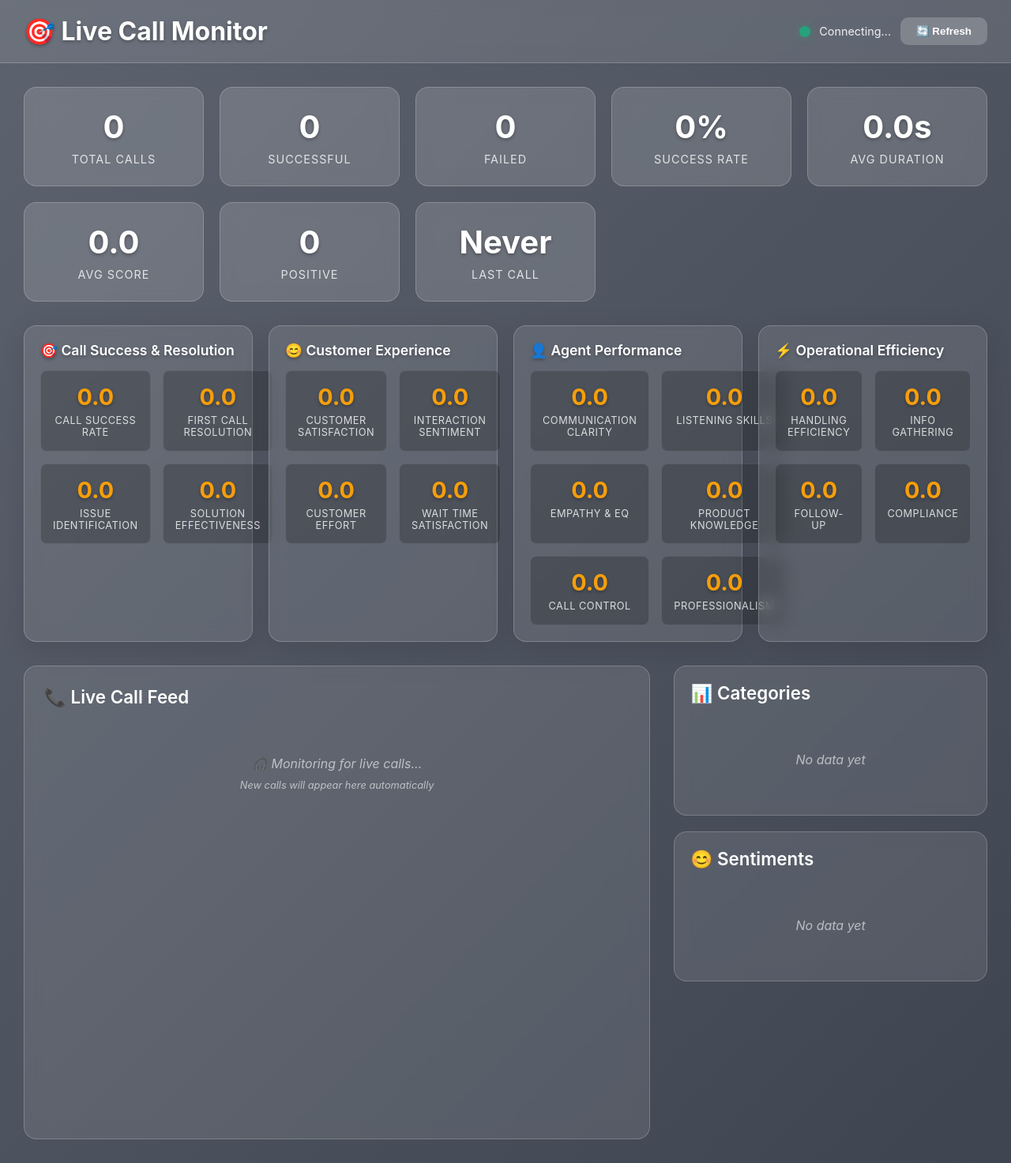
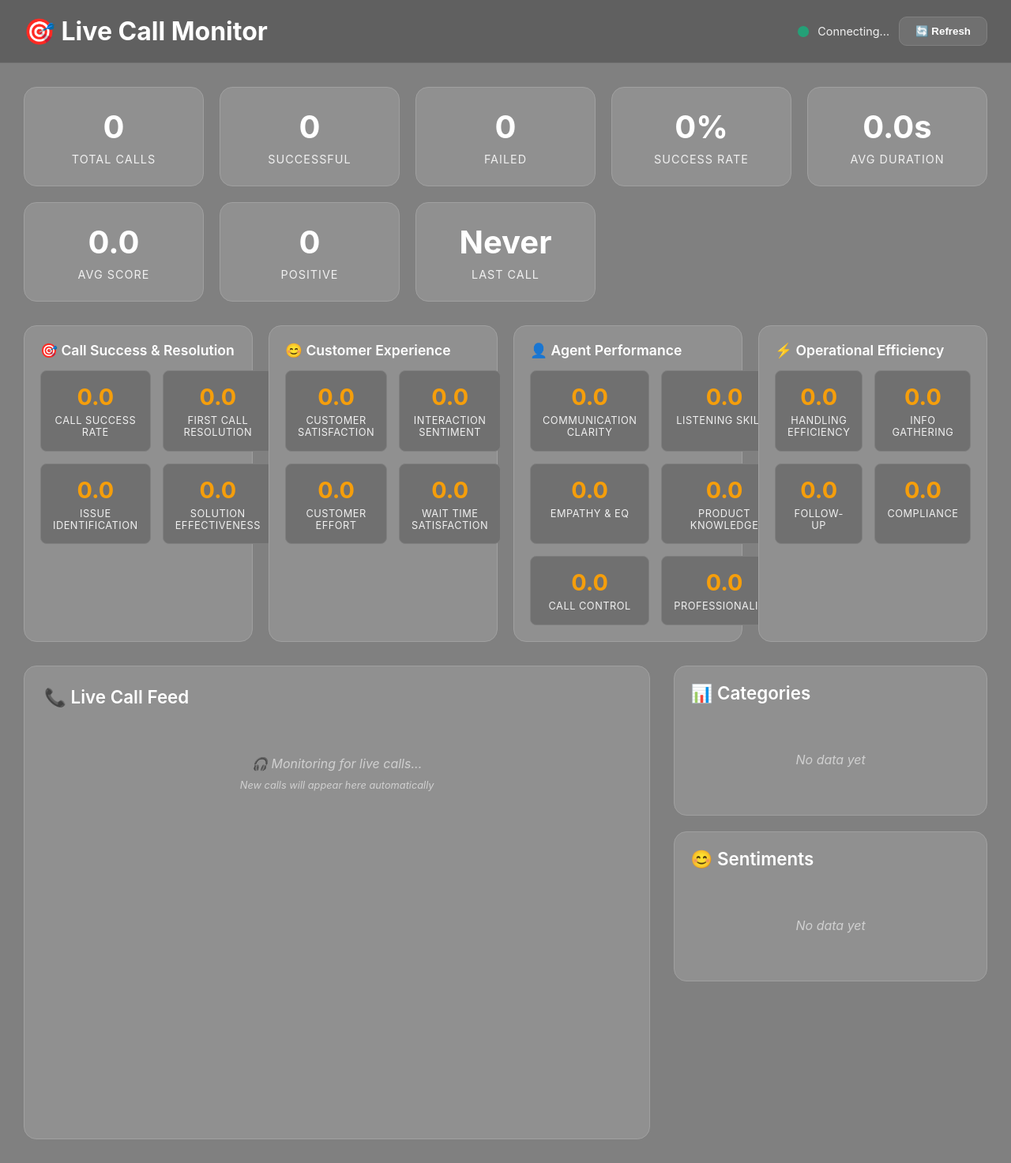
Before and after one commit to kanchang12/test_aaron1, a Flask app: page / in a window 1280 px wide. Shown: the whole page at 79% size. Run offline with Flask 3, Linux system fonts and the light colour scheme; some libraries are stand-ins or nearby versions.

Commit message:
Update index.html

```diff
--- a/templates/index.html
+++ b/templates/index.html
@@ -14,16 +14,15 @@
 
         body {
             font-family: -apple-system, BlinkMacSystemFont, 'Segoe UI', sans-serif;
-            background: linear-gradient(135deg, #5c626e 0%, #3e4450 100%);
+            background: #808080 !important;
             color: #ffffff;
             min-height: 100vh;
         }
 
         .header {
-            background: rgba(255, 255, 255, 0.1);
-            backdrop-filter: blur(10px);
+            background: #606060 !important;
             padding: 20px 30px;
-            border-bottom: 1px solid rgba(255, 255, 255, 0.2);
+            border-bottom: 1px solid #707070;
             display: flex;
             justify-content: space-between;
             align-items: center;
@@ -33,7 +32,6 @@
             font-size: 2rem;
             font-weight: 700;
             color: #ffffff;
-            text-shadow: 0 2px 4px rgba(0, 0, 0, 0.3);
         }
 
         .status-indicator {
@@ -41,7 +39,7 @@
             align-items: center;
             gap: 12px;
             font-size: 0.9rem;
-            color: rgba(255, 255, 255, 0.9);
+            color: #f0f0f0;
         }
 
         .status-dot {
@@ -50,7 +48,6 @@
             background: #10b981;
             border-radius: 50%;
             animation: pulse 2s infinite;
-            box-shadow: 0 0 10px rgba(16, 185, 129, 0.5);
         }
 
         @keyframes pulse {
@@ -63,6 +60,7 @@
             padding: 30px;
             max-width: 1400px;
             margin: 0 auto;
+            background: #808080 !important;
         }
 
         .stats-grid {
@@ -72,7 +70,34 @@
             margin-bottom: 30px;
         }
 
-        /* 18 KPI Grid */
+        .stat-card {
+            background: #909090 !important;
+            border: 1px solid #a0a0a0;
+            border-radius: 16px;
+            padding: 25px;
+            text-align: center;
+            transition: all 0.3s ease;
+        }
+
+        .stat-card:hover {
+            background: #a0a0a0 !important;
+            transform: translateY(-2px);
+        }
+
+        .stat-value {
+            font-size: 2.5rem;
+            font-weight: 700;
+            color: #ffffff;
+            margin-bottom: 8px;
+        }
+
+        .stat-label {
+            font-size: 0.9rem;
+            color: #f0f0f0;
+            text-transform: uppercase;
+            letter-spacing: 1px;
+        }
+
         .kpi-grid {
             display: grid;
             grid-template-columns: repeat(auto-fit, minmax(280px, 1fr));
@@ -81,12 +106,10 @@
         }
 
         .kpi-category {
-            background: rgba(255, 255, 255, 0.1);
-            backdrop-filter: blur(10px);
-            border: 1px solid rgba(255, 255, 255, 0.2);
+            background: #909090 !important;
+            border: 1px solid #a0a0a0;
             border-radius: 16px;
             padding: 20px;
-            box-shadow: 0 8px 32px rgba(0, 0, 0, 0.1);
         }
 
         .kpi-category-title {
@@ -97,7 +120,6 @@
             display: flex;
             align-items: center;
             gap: 8px;
-            text-shadow: 0 2px 4px rgba(0, 0, 0, 0.3);
         }
 
         .kpi-items {
@@ -107,8 +129,8 @@
         }
 
         .kpi-item {
-            background: rgba(0, 0, 0, 0.2);
-            border: 1px solid rgba(255, 255, 255, 0.1);
+            background: #707070 !important;
+            border: 1px solid #808080;
             border-radius: 8px;
             padding: 15px;
             text-align: center;
@@ -124,51 +146,20 @@
             font-size: 1.8rem;
             font-weight: 700;
             margin-bottom: 5px;
-            text-shadow: 0 2px 4px rgba(0, 0, 0, 0.3);
         }
 
         .kpi-name {
             font-size: 0.8rem;
-            color: rgba(255, 255, 255, 0.8);
+            color: #f0f0f0;
             line-height: 1.2;
             text-transform: uppercase;
             letter-spacing: 0.5px;
         }
 
         .score-excellent { color: #10b981; }
-        .score-good { color: #3b82f6; }
+        .score-good { color: #059669; }
         .score-average { color: #f59e0b; }
         .score-poor { color: #ef4444; }
-
-        .stat-card {
-            background: rgba(255, 255, 255, 0.15);
-            backdrop-filter: blur(10px);
-            border: 1px solid rgba(255, 255, 255, 0.2);
-            border-radius: 16px;
-            padding: 25px;
-            text-align: center;
-            transition: all 0.3s ease;
-        }
-
-        .stat-card:hover {
-            transform: translateY(-5px);
-            box-shadow: 0 20px 40px rgba(0, 0, 0, 0.2);
-        }
-
-        .stat-value {
-            font-size: 2.5rem;
-            font-weight: 700;
-            color: #ffffff;
-            margin-bottom: 8px;
-            text-shadow: 0 2px 4px rgba(0, 0, 0, 0.3);
-        }
-
-        .stat-label {
-            font-size: 0.9rem;
-            color: rgba(255, 255, 255, 0.8);
-            text-transform: uppercase;
-            letter-spacing: 1px;
-        }
 
         .main-content {
             display: grid;
@@ -177,9 +168,8 @@
         }
 
         .calls-panel {
-            background: rgba(255, 255, 255, 0.1);
-            backdrop-filter: blur(10px);
-            border: 1px solid rgba(255, 255, 255, 0.2);
+            background: #909090 !important;
+            border: 1px solid #a0a0a0;
             border-radius: 16px;
             padding: 25px;
             height: 600px;
@@ -302,9 +296,8 @@
         }
 
         .sidebar-panel {
-            background: rgba(255, 255, 255, 0.1);
-            backdrop-filter: blur(10px);
-            border: 1px solid rgba(255, 255, 255, 0.2);
+            background: #909090 !important;
+            border: 1px solid #a0a0a0;
             border-radius: 16px;
             padding: 20px;
         }
@@ -320,13 +313,15 @@
             justify-content: space-between;
             align-items: center;
             padding: 8px 12px;
-            background: rgba(255, 255, 255, 0.1);
+            background: #707070 !important;
             border-radius: 8px;
+            border: 1px solid #808080;
+            color: #ffffff;
         }
 
         .no-calls {
             text-align: center;
-            color: rgba(255, 255, 255, 0.6);
+            color: #d0d0d0;
             padding: 40px;
             font-style: italic;
         }
@@ -347,9 +342,9 @@
 
         .refresh-btn {
             padding: 10px 20px;
-            background: rgba(255, 255, 255, 0.2);
+            background: #707070 !important;
             color: white;
-            border: none;
+            border: 1px solid #808080;
             border-radius: 10px;
             cursor: pointer;
             font-weight: 600;
@@ -651,7 +647,7 @@
 
                     <div class="summary">
                         <strong>Summary:</strong><br>
-                        ${(call.summary || '').replace(/\n/g, '<br>')}
+                        ${(call.summary || 'No summary available').replace(/\./g, '.\n').trim()}
                     </div>
 
                     ${call.kpis ? `
```
Also changed, not shown: other parts of templates/index.html (+14 -9 lines).
